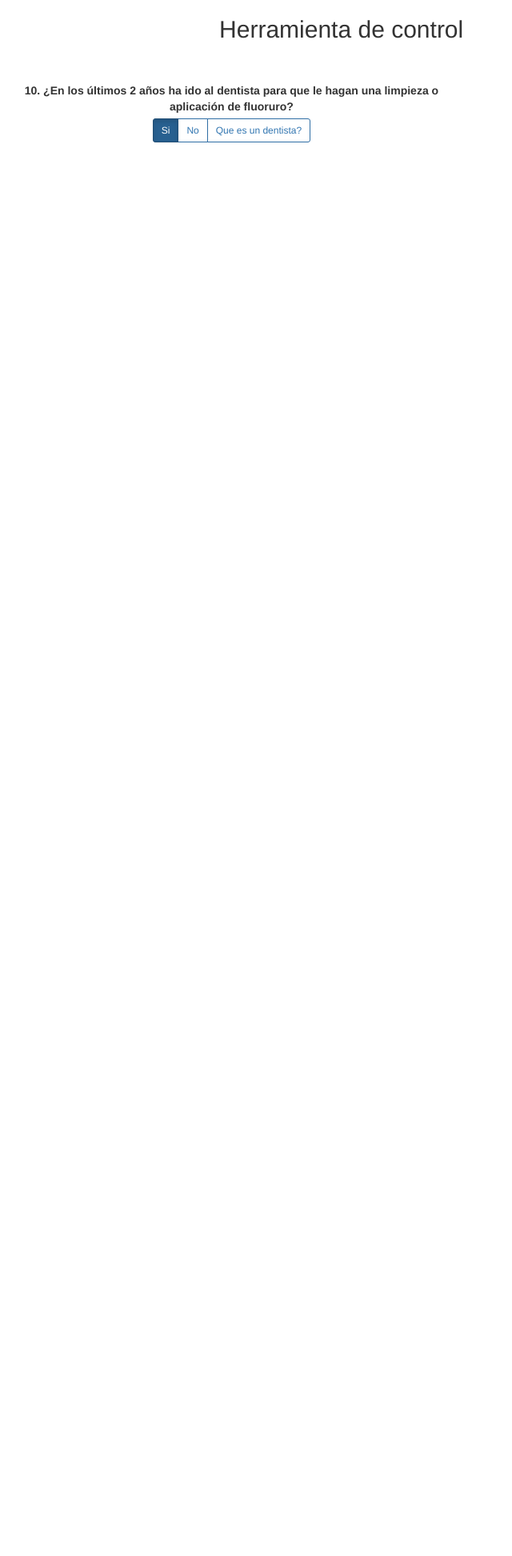
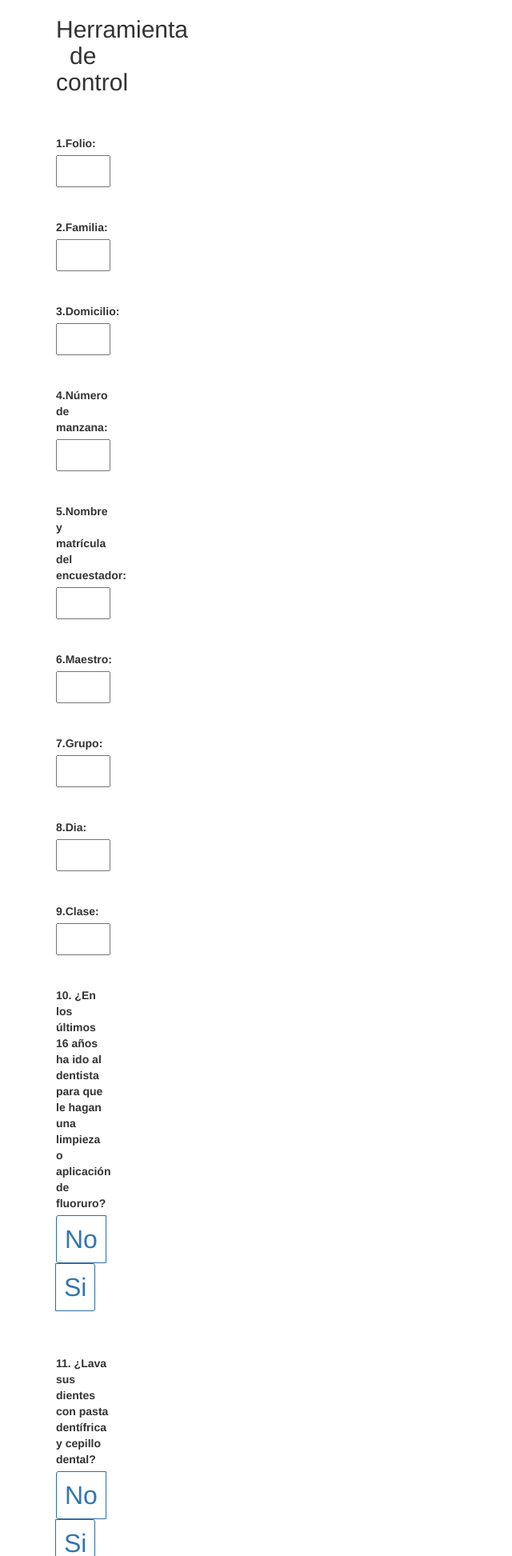
Before and after one commit to UnrealCodex/mobileQuest, a PHP site: page / in a window 1280 px wide. Shown: the top 1945 px of the page at 80% size, without its empty margins (0-640 px from the left). Before the commit the page ends 178 px from the top, so only its background shows below. Run offline with PHP 8.4, Linux system fonts and the light colour scheme; some libraries are stand-ins or nearby versions.

Commit message:
Nuevas preguntas

```diff
--- a/index.php
+++ b/index.php
@@ -2,12 +2,17 @@
 <html>
 <head>
 <meta charset="utf-8">
+	<meta name="viewport" content="width=device-width, initial-scale=1.0,  minimum-scale=1.0">
 <title>Encuesta</title>
 	<link href="//netdna.bootstrapcdn.com/bootstrap/3.1.0/css/bootstrap.min.css" rel="stylesheet" id="bootstrap-css">
 <script src="//netdna.bootstrapcdn.com/bootstrap/3.1.0/js/bootstrap.min.js"></script>
 <script src="//code.jquery.com/jquery-1.11.1.min.js"></script>
 
 	<style>
+		html,
+ body {
+    height: 100%;
+  }
 	#radioBtn .notActive{
     color: #3276b1;
     background-color: #ffFFFf;
@@ -23,29 +28,156 @@
 
 <!------ Include the above in your HEAD tag ---------->
 
-<div class="container-fluid" align="center">
+<div class="container" align="center">
     <div class="row">
-		<div class="col-md-8 ">
+		<div class="col-lg-1 col-centered" >
 		<h2>Herramienta de control</h2>
 
 
         <br /><br />
-        <div class="form-group">
-        	<label for="fun" class="col-md-8 ">10.  ¿En los últimos 2 años ha ido al dentista para que le hagan una limpieza o aplicación de fluoruro?</label>
-    		<div class="col-md-8 ">
-    			<div class="input-group">
+
+			<div align="left" >
+			<label>1.Folio:</label>	<br>
+			<input type="text" name="p1" value="" style="height:40px;font-size:14pt;width: 100%">
+			</div>
+			<br><br>
+
+			<div align="left">
+			<label>2.Familia:</label>	<br>
+			<input type="text" name="p2" value="" style="height:40px;font-size:14pt;width: 100%">
+			</div>
+			<br><br>
+
+			<div align="left">
+			<label>3.Domicilio:</label>	<br>
+			<input type="text" name="p3" value="" style="height:40px;font-size:14pt;width: 100%">
+			</div>
+			<br><br>
+
+			<div align="left">
+			<label>4.Número de manzana:</label>	<br>
+			<input type="text" name="p4" value="" style="height:40px;font-size:14pt;width: 100%">
+			</div>
+			<br><br>
+
+			<div align="left">
+			<label>5.Nombre y matrícula del encuestador:</label>	<br>
+			<input type="text" name="p5" value="" style="height:40px;font-size:14pt;width: 100%">
+			</div>
+			<br><br>
+
+			<div align="left">
+			<label>6.Maestro:</label>	<br>
+			<input type="text" name="p6" value="" style="height:40px;font-size:14pt;width: 100%">
+			</div>
+			<br><br>
+
+			<div align="left">
+			<label>7.Grupo:</label>	<br>
+			<input type="text" name="p7" value="" style="height:40px;font-size:14pt;width: 100%">
+			</div>
+			<br><br>
+
+			<div align="left">
+			<label>8.Dia:</label>	<br>
+			<input type="text" name="p8" value="" style="height:40px;font-size:14pt;width: 100%">
+			</div>
+			<br><br>
+
+			<div align="left">
+			<label>9.Clase:</label>	<br>
+			<input type="text" name="p9" value="" style="height:40px;font-size:14pt;width: 100%">
+			</div>
+			<br><br>
+
+
+
+       		 <div class="form-group" align="left">
+        			<label for="fp10" >10.  ¿En los últimos 16 años ha ido al dentista para que le hagan una limpieza o aplicación de fluoruro?</label>
+    				<div>
+    				<div class="input-group">
+    				<div id="radioBtn" class="btn-group" >
+    					<a class="btn btn-primary btn-sm notActive" style="font-size: 32px ;" data-toggle="p10" data-title="0">No</a>
+                        <a class="btn btn-primary btn-sm notActive" style="font-size: 32px" data-toggle="p10" data-title="1">Si</a>
+    				</div>
+    				<input type="hidden" name="fp10" id="fp10">
+    				</div>
+    				</div>
+    		</div>
+			<br><br>
+
+       		 <div class="form-group" align="left">
+        			<label for="fp11" >11.  ¿Lava sus dientes con pasta dentífrica y cepillo dental?</label>
+    				<div>
+    				<div class="input-group">
     				<div id="radioBtn" class="btn-group">
-    					<a class="btn btn-primary btn-sm active" data-toggle="p10" data-title="Y">Si</a>
-                        <a class="btn btn-primary btn-sm notActive" data-toggle="p10" data-title="X">No</a>
-    					<a class="btn btn-primary btn-sm notActive" data-toggle="p10" data-title="N">Que es un dentista?</a>
+    					<a class="btn btn-primary btn-sm notActive" style="font-size: 32px" data-toggle="p11" data-title="0">No </a>
+                        <a class="btn btn-primary btn-sm notActive" style="font-size: 32px" data-toggle="p11" data-title="1"> Si</a>
     				</div>
-    				<input type="hidden" name="fun" id="fun">
-    			</div>
+    				<input type="hidden" name="fp11" id="fp11">
+    				</div>
+    				</div>
     		</div>
-    	</div>
-	</div>
+			<br><br>
+
+       		 <div class="form-group" align="left">
+        			<label for="fp12" >12.¿Con qué frecuencia lava sus dientes?</label>
+    				<div>
+    				<div class="input-group">
+    				<div id="radioBtn" class="btn-group">
+						<table>
+    					<tr><td><a class="btn btn-primary btn-sm notActive" style="font-size: 32px" data-toggle="p12" data-title="0">Nunca </a></td></tr>
+                        <tr><td><a class="btn btn-primary btn-sm notActive" style="font-size: 32px" data-toggle="p12" data-title="1">Diario</a>	</td></tr>
+						<tr><td><a class="btn btn-primary btn-sm notActive" style="font-size: 32px" data-toggle="p12" data-title="2">Cada dos dias </a></td></tr>
+                       <tr><td> <a class="btn btn-primary btn-sm notActive" style="font-size: 32px" data-toggle="p12" data-title="3"> Una vez a la semana</a></td></tr>
+						</table>
+							</div>
+    				<input type="hidden" name="fp12" id="fp12">
+    				</div>
+    				</div>
+    		</div>
+
+
+
+
+
+
+	       		 <div class="form-group" align="left">
+        			<label for="fp13" >13.  ¿Tiene problemas dentales que no han sido resueltos por falta de dinero?</label>
+    				<div>
+    				<div class="input-group">
+    				<div id="radioBtn" class="btn-group">
+    					<a class="btn btn-primary btn-sm notActive" style="font-size: 32px" data-toggle="p13" data-title="0">No </a>
+                        <a class="btn btn-primary btn-sm notActive" style="font-size: 32px" data-toggle="p13" data-title="1"> Si</a>
+    				</div>
+    				<input type="hidden" name="fp13" id="fp13">
+    				</div>
+    				</div>
+    		</div>
+			<br><br>
+
+
+
+		<div align="left" >
+			<label>14.¿Observa pérdida de piezas dentales (número)?</label>	<br>
+			<input type="text" name="p14" value=""  style="height:40px;font-size:14pt;width: 100%">
+			</div>
+			<br><br>
+
+
+
+
+
+
+
+
+
+
+
+		------------------------------------------
+
     <br /><br />
-
+ </div>
 </div>
 	</div>
 	<script type="text/javascript">
```
